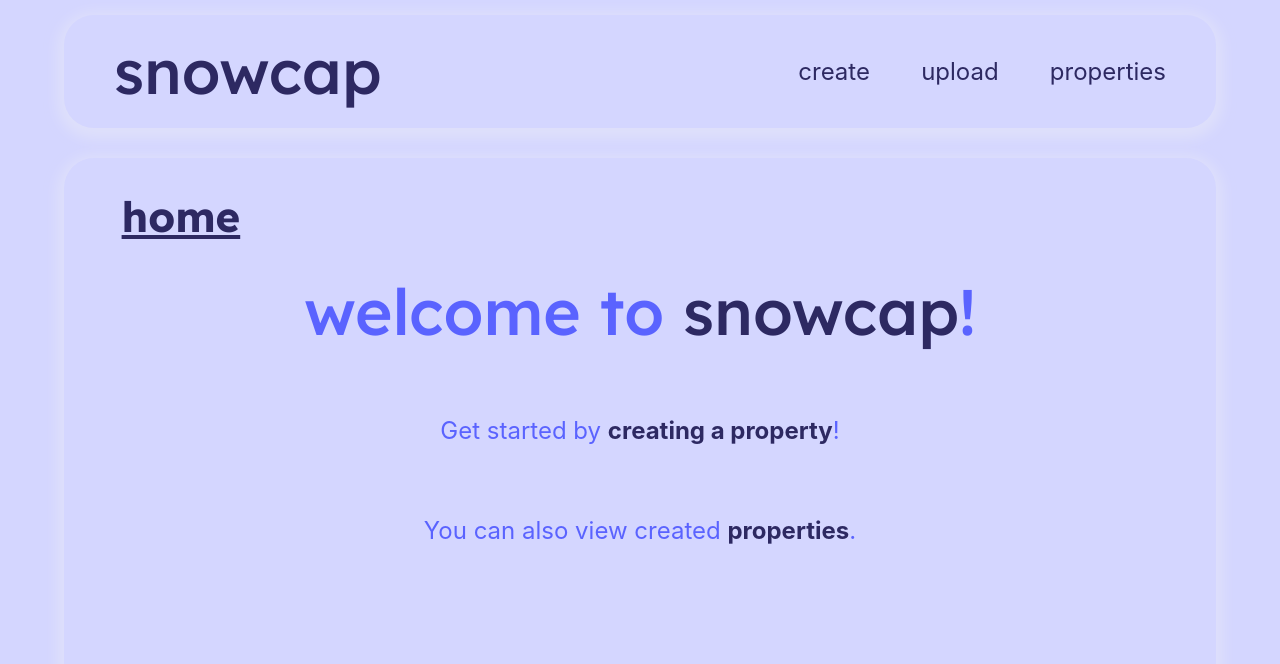
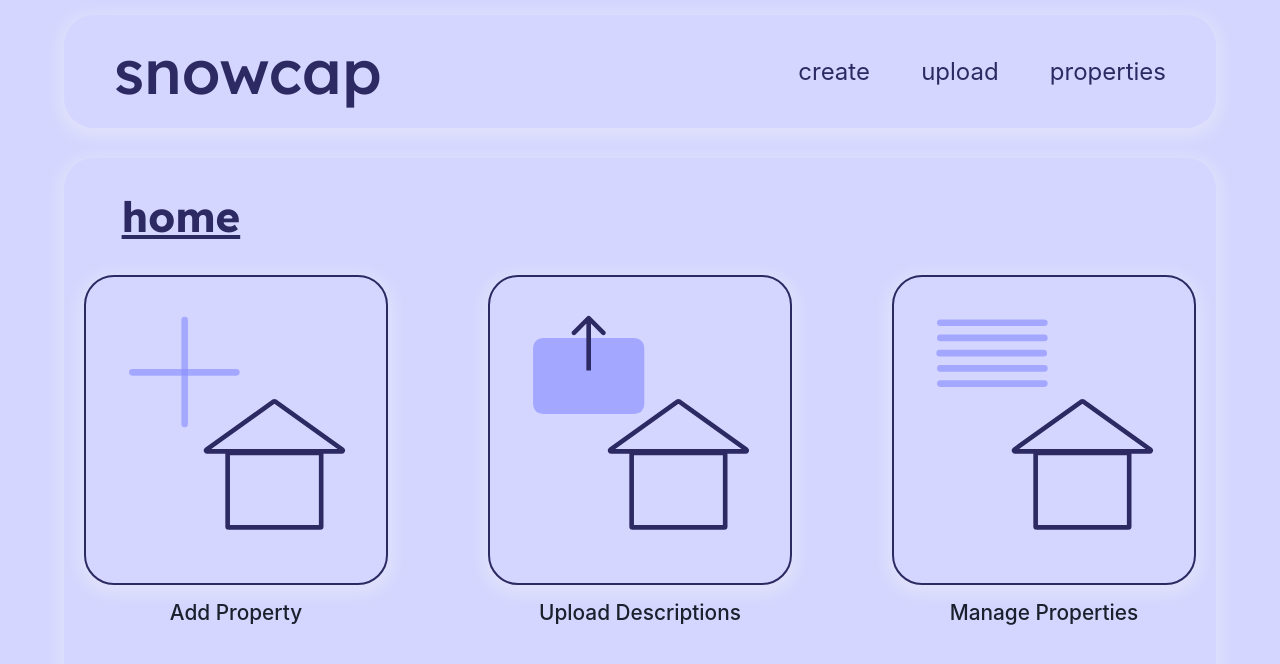
Before and after one commit to hdewey/icecap, a Next.js app: page / in a window 1280 px wide. Shown: the top 664 px of the page. Built offline with nearby package versions, Linux system fonts and the light colour scheme.

Commit message:
new index.ts

```diff
--- /dev/null
+++ b/src/components/LandingBox.tsx
@@ -0,0 +1,51 @@
+import { Box, Icon, Text } from "@chakra-ui/react"
+
+import { AddPropertyIcon, ListPropertyIcon, UploadPropertyIcon } from "./icons/home";
+import Link from "next/link";
+
+const LandingBox = () => {
+
+
+  return (
+    <>
+      <Box
+        display={"flex"}
+        justifyContent={"center"}
+        alignItems={"center"}
+        gap={100}
+      >
+
+        <Wrapper cta={"Add Property"} link={"/create"}><Icon as={AddPropertyIcon} w={300} h={300} /></Wrapper>
+        <Wrapper cta={"Upload Descriptions"} link={"/upload"}><Icon as={UploadPropertyIcon} w={300} h={300}  /></Wrapper>
+        <Wrapper cta={"Manage Properties"} link={"/properties"}><Icon as={ListPropertyIcon} w={300} h={300}  /></Wrapper>
+
+      </Box>
+    </>
+  )
+}
+
+
+
+export default LandingBox;
+
+const Wrapper = ({ cta, link, children }: { cta: string, link: string, children: any}) => {
+
+  return (
+    <Link href={link}>
+      <Box
+        border={"var(--border)"}
+        boxShadow={"var(--box-shadow)"}
+        borderRadius={"var(--border-radius)"}
+        transition={"all ease 0.3s"}
+        _hover={{
+          borderRadius: "15px"
+        }}
+      >
+        { children }
+      </Box>
+
+      <Text w={'100%'} textAlign={"center"} textStyle={"h3"} p={3}>{cta}</Text>
+    </Link>
+
+  )
+}
--- /dev/null
+++ b/src/components/icons/home.tsx
@@ -0,0 +1,53 @@
+import { SVGProps } from "react";
+
+export const AddPropertyIcon = (props: SVGProps<SVGSVGElement>) => {
+  return (
+    <>
+      <svg width="453" height="453" viewBox="0 0 453 453" fill="none" xmlns="http://www.w3.org/2000/svg" {...props}>
+      <mask id="path-1-inside-1_220_29" fill="white">
+      <rect x="210.372" y="262.3" width="148.257" height="119.295" rx="5"/>
+      </mask>
+      <rect x="210.372" y="262.3" width="148.257" height="119.295" rx="5" stroke="#2D2962" stroke-width="14" mask="url(#path-1-inside-1_220_29)"/>
+      <path d="M285.372 187.923L387.11 260.562C388.298 261.41 387.698 263.282 386.239 263.282H182.761C181.302 263.282 180.702 261.41 181.89 260.562L283.628 187.923C284.15 187.551 284.85 187.551 285.372 187.923Z" stroke="#2D2962" stroke-width="7"/>
+      <rect x="144" y="60" width="10" height="167" rx="5" fill="#8B90FF" fill-opacity="0.65"/>
+      <rect x="65" y="149" width="10" height="167" rx="5" transform="rotate(-90 65 149)" fill="#8B90FF" fill-opacity="0.65"/>
+      </svg>
+    </>
+  )
+}
+
+
+export const UploadPropertyIcon = (props: SVGProps<SVGSVGElement>) => {
+  return (
+    <>
+      <svg width="453" height="453" viewBox="0 0 453 453" fill="none" xmlns="http://www.w3.org/2000/svg" {...props}>
+      <mask id="path-1-inside-1_220_27" fill="white">
+      <rect x="210.372" y="262.3" width="148.257" height="119.295" rx="5"/>
+      </mask>
+      <rect x="210.372" y="262.3" width="148.257" height="119.295" rx="5" stroke="#2D2962" stroke-width="14" mask="url(#path-1-inside-1_220_27)"/>
+      <path d="M285.372 187.923L387.11 260.562C388.298 261.41 387.698 263.282 386.239 263.282H182.761C181.302 263.282 180.702 261.41 181.89 260.562L283.628 187.923C284.15 187.551 284.85 187.551 285.372 187.923Z" stroke="#2D2962" stroke-width="7"/>
+      <rect x="65" y="92" width="168" height="115" rx="15" fill="#8B90FF" fill-opacity="0.65"/>
+      <path d="M151.475 59.5251C150.108 58.1583 147.892 58.1583 146.525 59.5251L124.251 81.799C122.884 83.1658 122.884 85.3819 124.251 86.7487C125.618 88.1156 127.834 88.1156 129.201 86.7487L149 66.9497L168.799 86.7487C170.166 88.1156 172.382 88.1156 173.749 86.7487C175.116 85.3819 175.116 83.1658 173.749 81.799L151.475 59.5251ZM152.5 141L152.5 62L145.5 62L145.5 141L152.5 141Z" fill="#2D2962"/>
+      </svg>
+    </>
+  )
+}
+
+export const ListPropertyIcon = (props: SVGProps<SVGSVGElement>) => {
+  return (
+    <>
+      <svg width="453" height="453" viewBox="0 0 453 453" fill="none" xmlns="http://www.w3.org/2000/svg" {...props}>
+      <mask id="path-1-inside-1_220_28" fill="white">
+      <rect x="210.372" y="262.3" width="148.257" height="119.295" rx="5"/>
+      </mask>
+      <rect x="210.372" y="262.3" width="148.257" height="119.295" rx="5" stroke="#2D2962" stroke-width="14" mask="url(#path-1-inside-1_220_28)"/>
+      <path d="M285.372 187.923L387.11 260.562C388.298 261.41 387.698 263.282 386.239 263.282H182.761C181.302 263.282 180.702 261.41 181.89 260.562L283.628 187.923C284.15 187.551 284.85 187.551 285.372 187.923Z" stroke="#2D2962" stroke-width="7"/>
+      <rect x="65" y="74" width="10" height="167" rx="5" transform="rotate(-90 65 74)" fill="#8B90FF" fill-opacity="0.65"/>
+      <rect x="65" y="97" width="10" height="167" rx="5" transform="rotate(-90 65 97)" fill="#8B90FF" fill-opacity="0.65"/>
+      <rect x="64" y="120" width="10" height="167" rx="5" transform="rotate(-90 64 120)" fill="#8B90FF" fill-opacity="0.65"/>
+      <rect x="65" y="143" width="10" height="167" rx="5" transform="rotate(-90 65 143)" fill="#8B90FF" fill-opacity="0.65"/>
+      <rect x="65" y="166" width="10" height="167" rx="5" transform="rotate(-90 65 166)" fill="#8B90FF" fill-opacity="0.65"/>
+      </svg>
+    </>
+  )
+}
--- a/src/components/properties/PropertyCard.tsx
+++ b/src/components/properties/PropertyCard.tsx
@@ -47,6 +47,9 @@ const PropertyCard = ({ propertyId }: { propertyId: string }) => {
         borderRadius={"var(--border-radius)"}
         position="relative"
         boxShadow={"var(--box-shadow)"}
+        _hover={{
+          border: "var(--border)"
+        }}
         cursor={isOpen ? "" : "pointer"}
         onClick={!isOpen ? onToggle : undefined}
         mb={isOpen ? 0 : 5}
--- a/src/components/shared/Header.tsx
+++ b/src/components/shared/Header.tsx
@@ -95,7 +95,7 @@ const Header = ({ title }: { title: string }) => {
         </div>
       </div>
     </div>
-      {isScrolled && <div style={{ height: "16vh", width: "100%", background: 'var(--primary-white)'}}></div>}
+      {isScrolled && <div style={{ height: (headerHeight * 1.1) + "px", width: "100%", background: 'var(--primary-white)'}}></div>}
     </>
   );
 };
--- a/src/pages/index.tsx
+++ b/src/pages/index.tsx
@@ -4,6 +4,7 @@ import Image from 'next/image'
 import styles from '../styles/Home.module.css'
 import Panel from '../components/shared/Panel'
 import Link from 'next/link'
+import LandingBox from '../components/LandingBox'
 
 const Home: NextPage = () => {
   return (
@@ -16,7 +17,7 @@ const Home: NextPage = () => {
 
       <main className={styles.main}>
         <Panel title={"home"}>
-          <h1 className={styles.title}>
+          {/* <h1 className={styles.title}>
             welcome to <a>snowcap</a>!
           </h1>
 
@@ -28,7 +29,8 @@ const Home: NextPage = () => {
           <p className={styles.description}>
             You can also view created {' '}
             <Link href='/properties'>properties</Link>{'.'}
-          </p>
+          </p> */}
+          <LandingBox />
         </Panel>
       </main>
     </div>
--- a/src/styles/theme.module.css
+++ b/src/styles/theme.module.css
@@ -124,12 +124,12 @@
   padding: 10px;
   padding-top: 30px;
   white-space: pre-line;
-  border: none;
+  border: var(--secondary-border);
   border-radius: 15px;
   box-shadow: var(--box-shadow);
 }
 
 .liveTextBox:focus {
-  border: none;
+  /* border: var(--border); */
   outline: none;
 }
```
